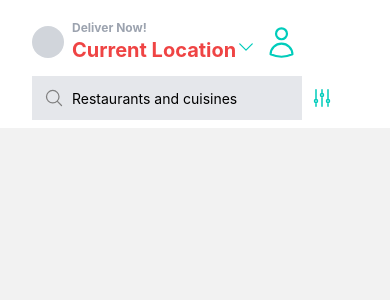
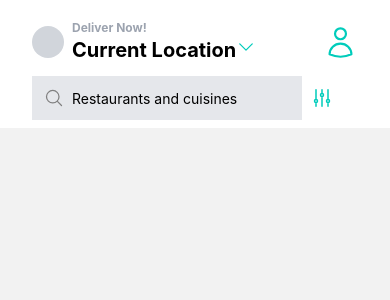
Before and after one commit to sirawat21/clone-deliveroo, a React Native app: screen /Home in a window 390 px wide. Shown: the top 300 px of the page. Built offline with nearby package versions, Linux system fonts and the light colour scheme.

Commit message:
Added Content section

```diff
--- a/screens/HomeScreen.jsx
+++ b/screens/HomeScreen.jsx
@@ -1,11 +1,18 @@
 import { useLayoutEffect } from "react";
 import { useNavigation } from "@react-navigation/native";
-import { SafeAreaView, View, Text, Image, TextInput } from "react-native";
+import {
+  SafeAreaView,
+  View,
+  Text,
+  Image,
+  TextInput,
+  ScrollView,
+} from "react-native";
 import {
   AdjustmentsVerticalIcon,
   ChevronDownIcon,
   UserIcon,
-  MagnifyingGlassIcon
+  MagnifyingGlassIcon,
 } from "react-native-heroicons/outline";
 
 const HomeScreen = () => {
@@ -19,7 +26,6 @@ const HomeScreen = () => {
 
   return (
     <SafeAreaView className="bg-white pt-5 h-auto">
-      <Text className="text-red-500">
         {/* Header */}
         <View className="flex-row pb-3 items-center mx-4 space-x-2 px-4">
           <Image
@@ -51,7 +57,11 @@ const HomeScreen = () => {
           </View>
           <AdjustmentsVerticalIcon color="#00CCBB" />
         </View>
-      </Text>
+        {/* Context */}
+        <ScrollView>
+          {/* Component Categroies */}
+          {/* Featured Rows */}
+        </ScrollView>
     </SafeAreaView>
   );
 };
```
